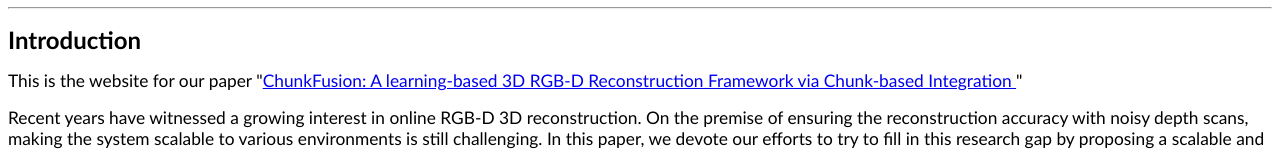
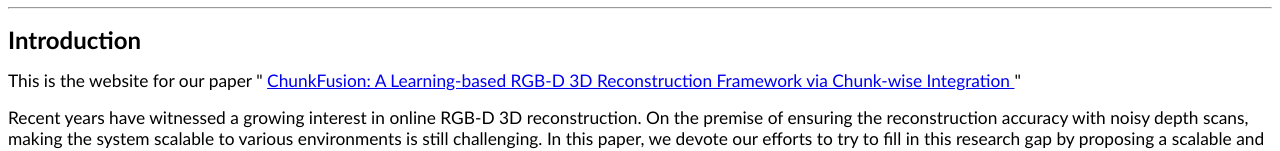
Before and after one commit to csLinZhang/ChunkFusion, a plain HTML site: page index.html in a window 1280 px wide. Shown: the part 162-313 px from the top of the page. Drawn offline with Linux system fonts and the light colour scheme.

Commit message:
Update index.html

```diff
--- a/index.html
+++ b/index.html
@@ -71,8 +71,9 @@ table.TableGrid
 
 <p><span lang="en-us"><b><font face="Calibri" size="5">Introduction</font></b></span></p>
 <p><span style="font-size: 13pt; font-family: Calibri; color: windowtext" lang="EN-US">
-	This is the website for our paper &quot;<a href="chunkFusion_1004.pdf">ChunkFusion: A learning-based 3D RGB-D Reconstruction Framework via Chunk-based Integration
-	<span style="color: #000000"></span></a>&quot;
+This is the website for our paper &quot;
+<a href="chunkFusion_1004.pdf">ChunkFusion: A Learning-based RGB-D 3D Reconstruction Framework via Chunk-wise Integration
+<span style="color: #000000"></span></a>&quot;
 </span></p>
 
 <p><span style="font-size: 13pt; font-family: Calibri; color: windowtext" lang="EN-US">
```
